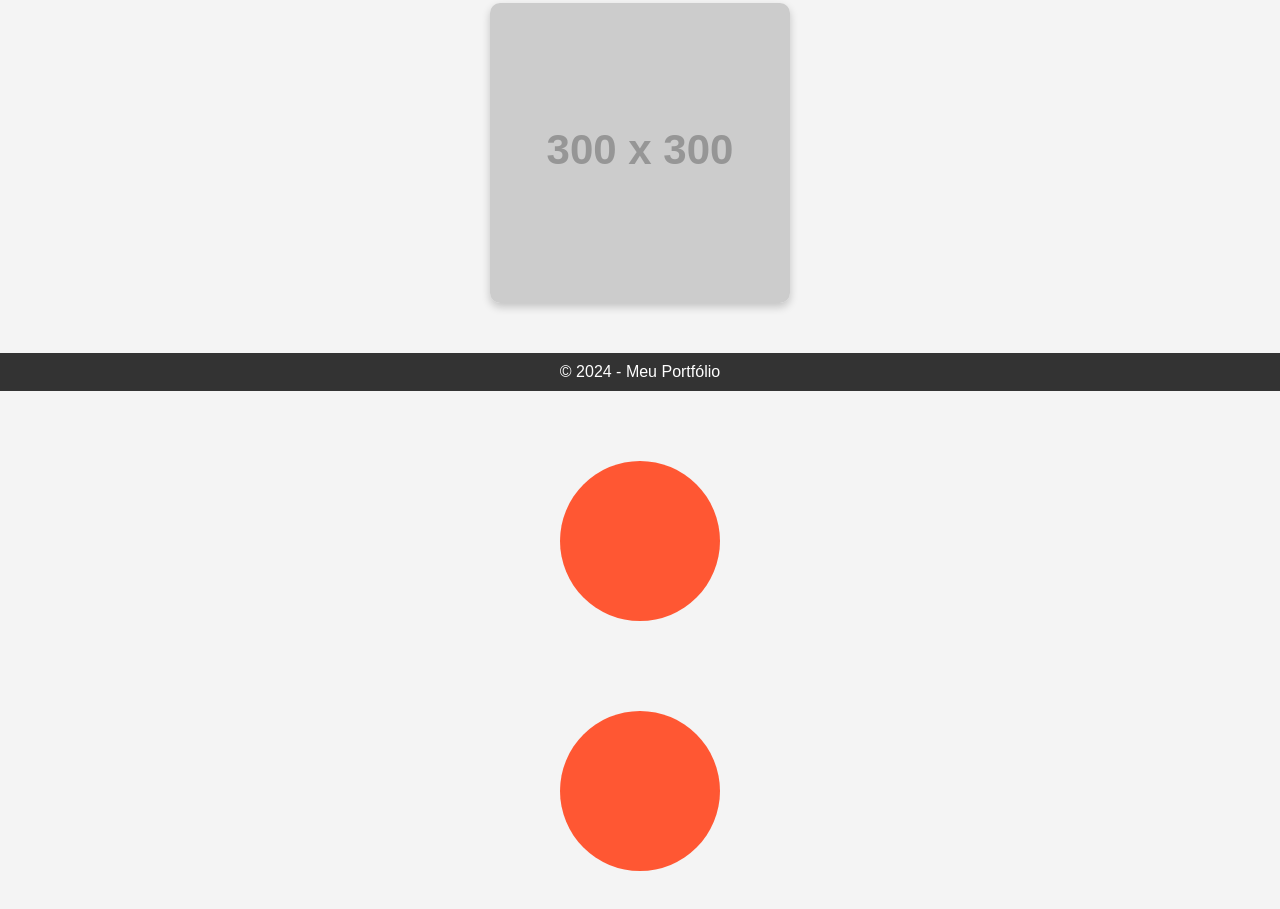
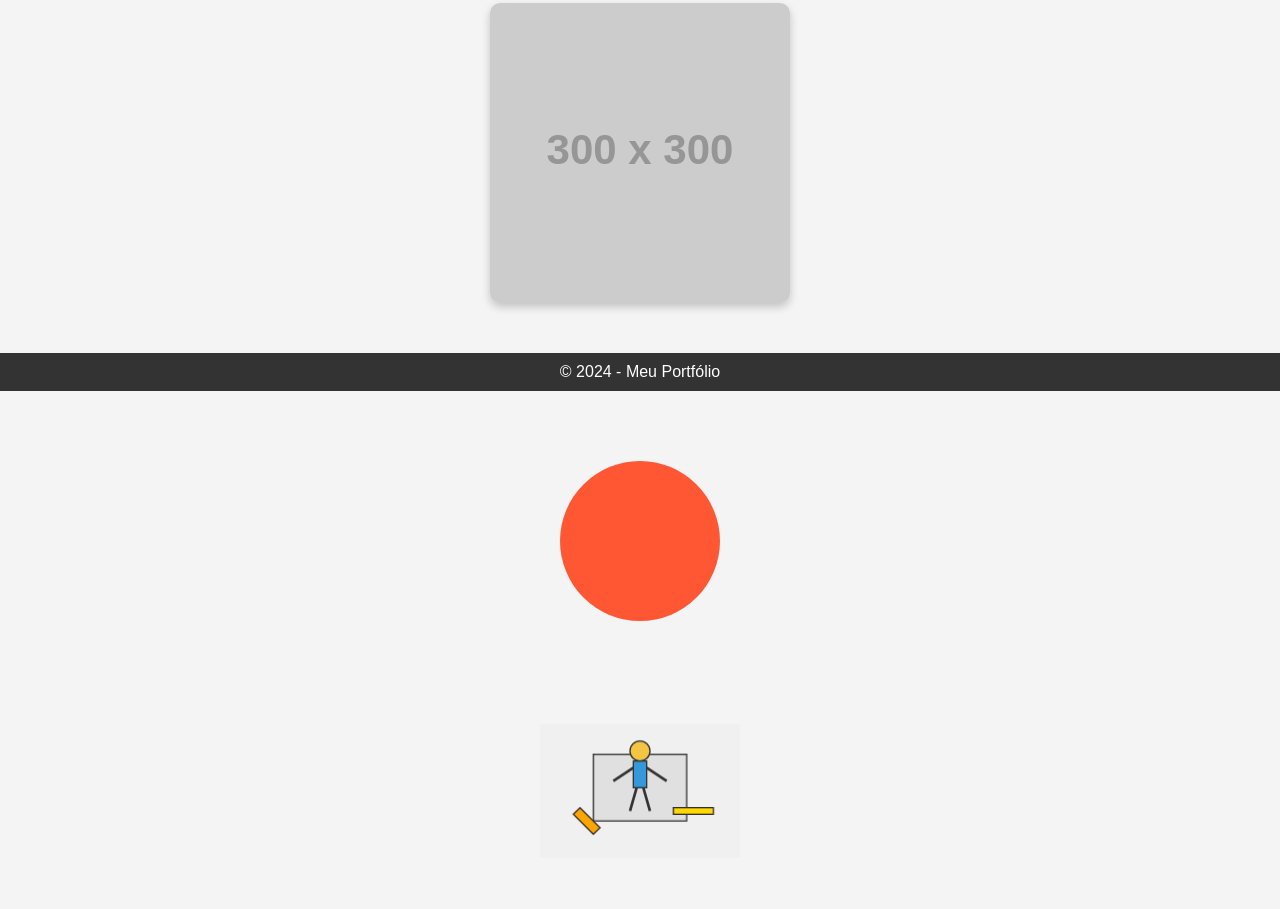
Before and after one commit to IzabellaMaia/graficdesigner, a plain HTML site: page index.html in a window 1280 px wide. Shown: the part 483-1392 px from the top of the page. Drawn offline with Linux system fonts and the light colour scheme; placeholder pictures from the web are drawn by us.

Commit message:
Update index.html

```diff
--- a/index.html
+++ b/index.html
@@ -84,32 +84,41 @@
     </svg>
 </body>
 </html>
-<!DOCTYPE html>
-<html lang="pt">
-<head>
-    <meta charset="UTF-8">
-    <meta name="viewport" content="width=device-width, initial-scale=1.0">
-    <title>Ilustração Animada</title>
+<svg viewBox="0 0 300 200" width="300px" height="200px" xmlns="http://www.w3.org/2000/svg">
     <style>
-        @keyframes bounce {
+        @keyframes float {
             0%, 100% { transform: translateY(0); }
-            50% { transform: translateY(-20px); }
+            50% { transform: translateY(-5px); }
         }
 
-        svg {
-            width: 200px;
-            display: block;
-            margin: 50px auto;
-        }
-
-        .circle {
-            animation: bounce 1s infinite ease-in-out;
+        .floating {
+            animation: float 2s infinite ease-in-out;
         }
     </style>
-</head>
-<body>
-    <svg viewBox="0 0 100 100">
-        <circle class="circle" cx="50" cy="50" r="40" fill="#ff5733" />
-    </svg>
-</body>
-</html>
+
+    <!-- Fundo -->
+    <rect width="100%" height="100%" fill="#f0f0f0"/>
+
+    <!-- Tela de Design -->
+    <rect class="floating" x="80" y="50" width="140" height="100" fill="#E0E0E0" stroke="#333" stroke-width="2"/>
+
+    <!-- Lápis -->
+    <polygon class="floating" points="50,140 60,130 90,160 80,170" fill="#FFA500" stroke="#333" stroke-width="2"/>
+
+    <!-- Régua -->
+    <rect class="floating" x="200" y="130" width="60" height="10" fill="#FFD700" stroke="#333" stroke-width="2"/>
+
+    <!-- Designer (Cabeça) -->
+    <circle cx="150" cy="40" r="15" fill="#F4C542" stroke="#333" stroke-width="2"/>
+
+    <!-- Corpo -->
+    <rect x="140" y="55" width="20" height="40" fill="#3498DB" stroke="#333" stroke-width="2"/>
+
+    <!-- Braços -->
+    <line x1="140" y1="65" x2="110" y2="85" stroke="#333" stroke-width="4"/>
+    <line x1="160" y1="65" x2="190" y2="85" stroke="#333" stroke-width="4"/>
+
+    <!-- Pernas -->
+    <line x1="145" y1="95" x2="135" y2="130" stroke="#333" stroke-width="4"/>
+    <line x1="155" y1="95" x2="165" y2="130" stroke="#333" stroke-width="4"/>
+</svg>
```
